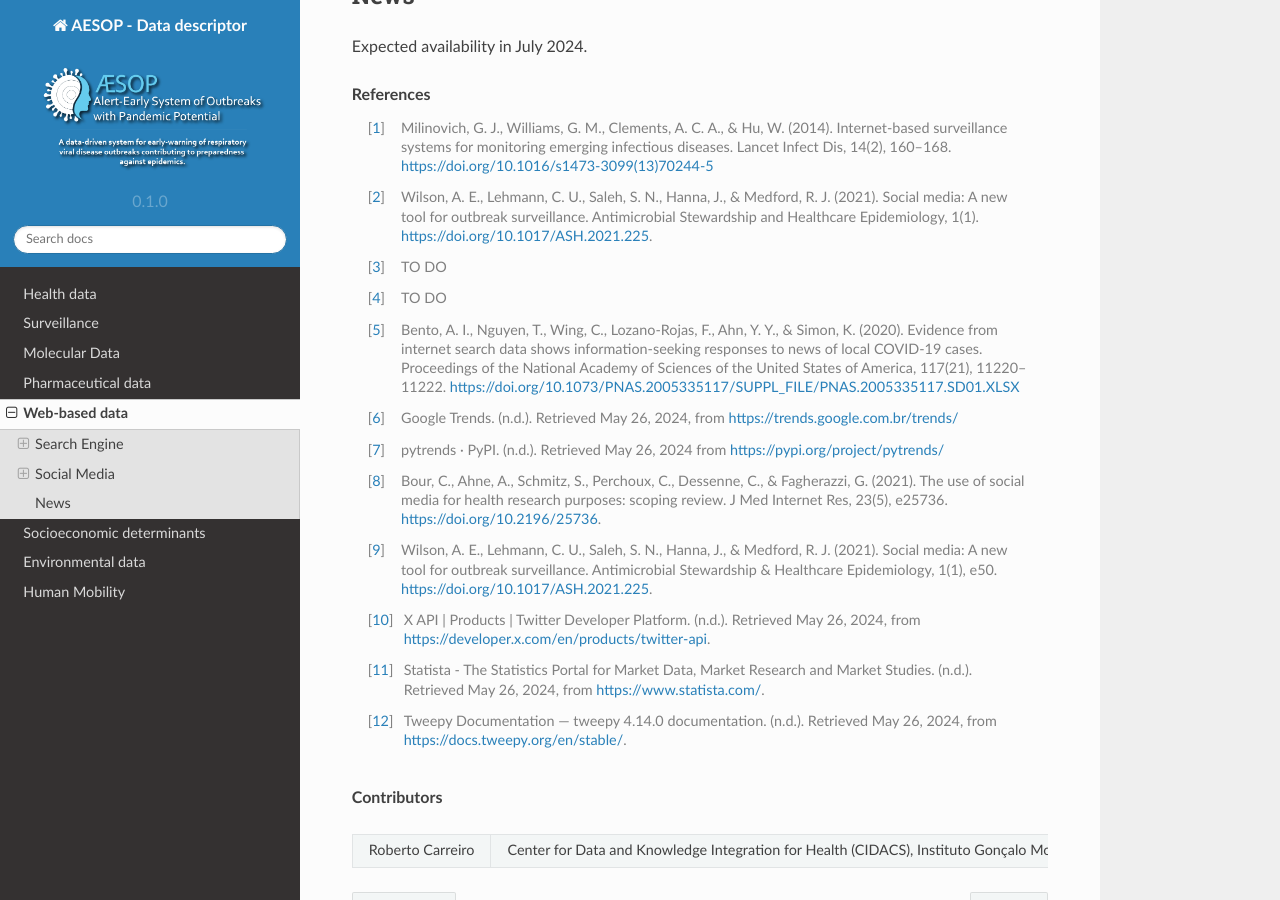
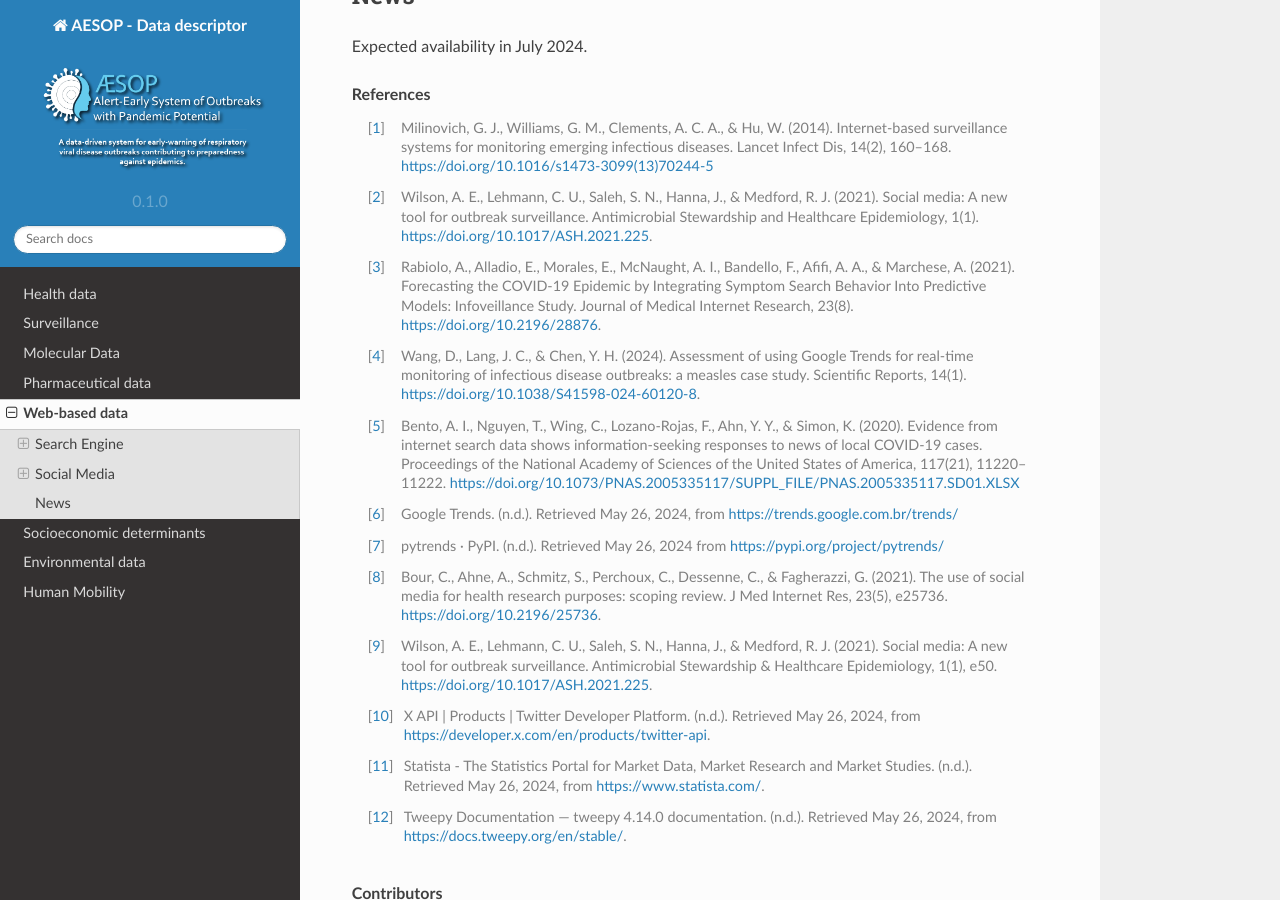
Before and after one commit to cidacslab/AESOP-Data-Documentation, a Sphinx documentation site: the page built from docs/source/web_based.rst, in a window 1280 px wide and 900 px high, scrolled down 6973 px. Built offline with Sphinx 7.4.7 and the Read the Docs theme 2.0.0, drawn with Linux system fonts in a browser that asks for light colours.

Commit message:
Update web_based.rst

```diff
--- a/docs/source/web_based.rst
+++ b/docs/source/web_based.rst
@@ -194,8 +194,8 @@ Expected availability in July 2024.
 
 .. [1] Milinovich, G. J., Williams, G. M., Clements, A. C. A., & Hu, W. (2014). Internet-based surveillance systems for monitoring emerging infectious diseases. Lancet Infect Dis, 14(2), 160–168. https://doi.org/10.1016/s1473-3099(13)70244-5
 .. [2] Wilson, A. E., Lehmann, C. U., Saleh, S. N., Hanna, J., & Medford, R. J. (2021). Social media: A new tool for outbreak surveillance. Antimicrobial Stewardship and Healthcare Epidemiology, 1(1). https://doi.org/10.1017/ASH.2021.225.
-.. [3] TO DO
-.. [4] TO DO
+.. [3] Rabiolo, A., Alladio, E., Morales, E., McNaught, A. I., Bandello, F., Afifi, A. A., & Marchese, A. (2021). Forecasting the COVID-19 Epidemic by Integrating Symptom Search Behavior Into Predictive Models: Infoveillance Study. Journal of Medical Internet Research, 23(8). https://doi.org/10.2196/28876.
+.. [4] Wang, D., Lang, J. C., & Chen, Y. H. (2024). Assessment of using Google Trends for real-time monitoring of infectious disease outbreaks: a measles case study. Scientific Reports, 14(1). https://doi.org/10.1038/S41598-024-60120-8.
 .. [5] Bento, A. I., Nguyen, T., Wing, C., Lozano-Rojas, F., Ahn, Y. Y., & Simon, K. (2020). Evidence from internet search data shows information-seeking responses to news of local COVID-19 cases. Proceedings of the National Academy of Sciences of the United States of America, 117(21), 11220–11222. https://doi.org/10.1073/PNAS.2005335117/SUPPL_FILE/PNAS.2005335117.SD01.XLSX
 .. [6] Google Trends. (n.d.). Retrieved May 26, 2024, from https://trends.google.com.br/trends/
 .. [7] pytrends · PyPI. (n.d.). Retrieved May 26, 2024 from https://pypi.org/project/pytrends/
```
